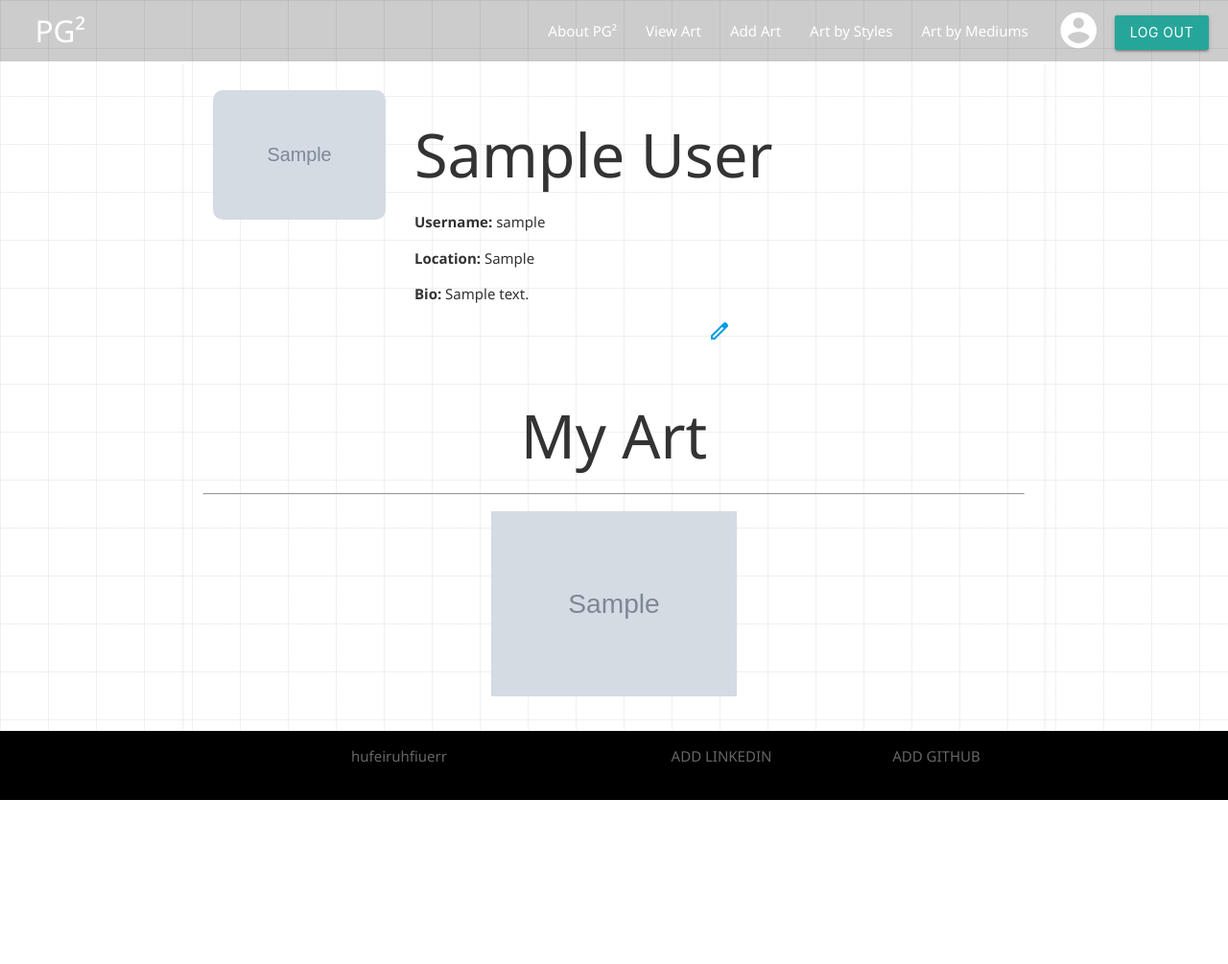
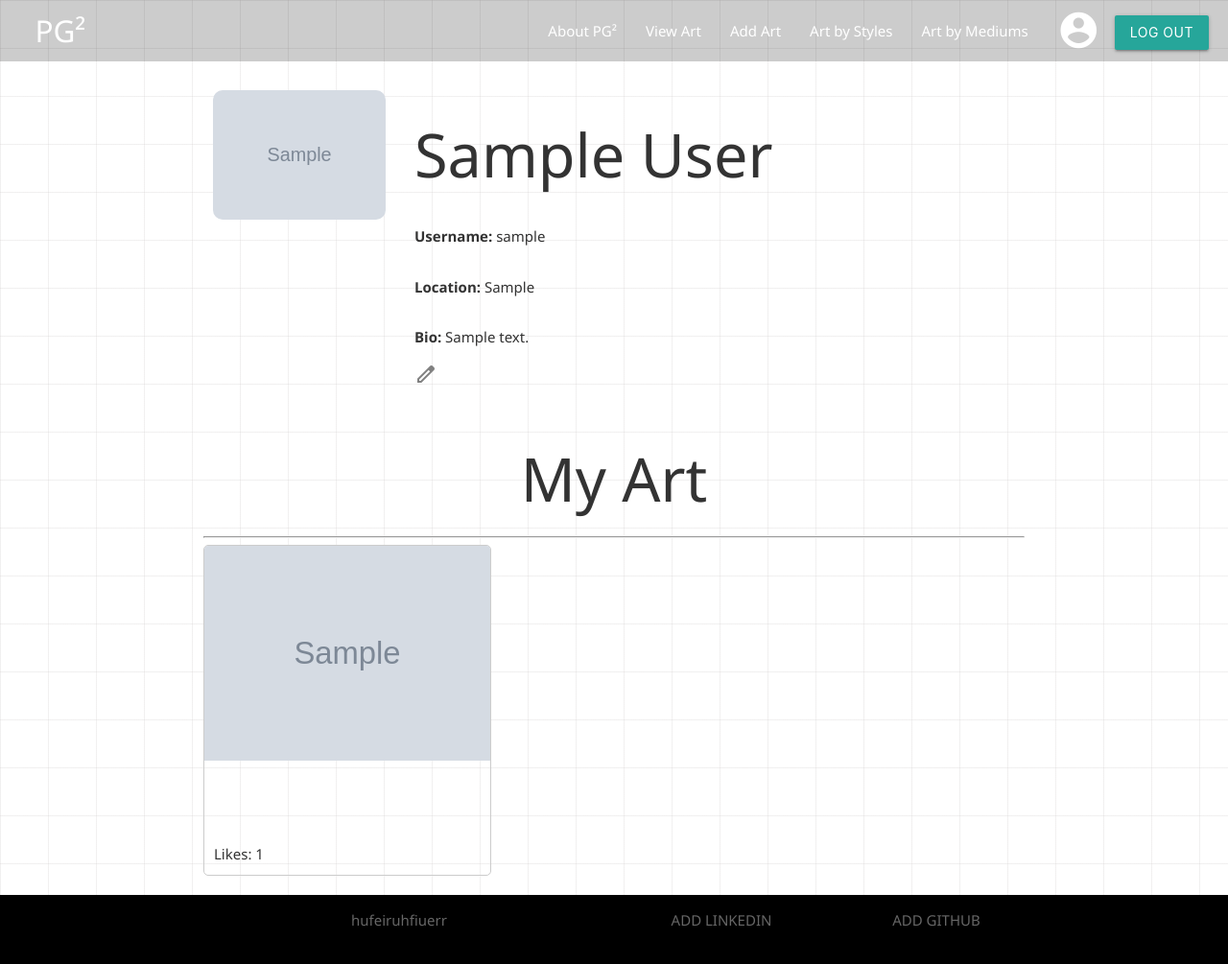
Before and after one commit to leon988/PG2, a Django app: page /profile/detail/ in a window 1280 px wide. Shown: the whole page at 96% size. Before the commit the page ends 834 px from the top, so only its background shows below. Run offline with Django 5.2, Linux system fonts and the light colour scheme; a user stored in the database is signed in; tables that the repository leaves empty hold one stand-in row (values such as "Sample post"); grey boxes marked "Sample" are stand-in pictures.

Commit message:
profile/style/medium details update with minor css changes

```diff
--- a/main_app/static/css/styles.css
+++ b/main_app/static/css/styles.css
@@ -12,6 +12,8 @@ body, html {
   display: flex;
   flex-direction: column;
   justify-content: center;
+  width: 100%;
+  min-width: 100%;
 }
 
 .home {
@@ -42,7 +44,6 @@ nav {
 main {
   flex: 1 0 auto;
   padding: 20px;
-  box-shadow: 0 2px 5px rgba(0,0,0,0.1);
 }
 
 footer.page-footer {
@@ -175,3 +176,52 @@ footer.page-footer {
 .comment-actions {
   margin-left: 20px; /* Optional space between content and actions */
 }
+
+h1 .medium-name, h1 .style-name  {
+  color: grey;
+}
+
+/* Profile Detail Layout */
+.profile-detail {
+  display: flex;
+  align-items: start; /* Aligns items to the start of the flex container */
+  justify-content: start;
+  margin-bottom: 20px;
+}
+
+.col.s6 {
+  width: 50%; /* Sets the width to half of the container for both the image and bio */
+}
+
+.profile-image {
+  flex: 0 0 200px;
+  padding: 10px;
+}
+
+.profile-image img {
+  width: 100%;
+  height: auto;
+  border-radius: 10px;
+}
+
+.bio-details {
+  flex: 1;
+  margin-left: 20px;
+  display: flex;
+  flex-direction: column;
+  align-items: flex-start;
+  justify-content: flex-start;
+}
+
+.bold-text {
+  font-weight: bold;
+}
+
+.edit-link {
+  text-align: center;
+  margin-top: auto;
+}
+
+.edit-link a {
+  color: gray;
+}
--- a/main_app/templates/profile/profile_detail.html
+++ b/main_app/templates/profile/profile_detail.html
@@ -1,47 +1,44 @@
 {% extends 'base.html' %}
 {% block content %}
 
-<!-- Profile Section -->
-<div style="display: flex; align-items: flex-start; justify-content: start; margin-bottom: 20px;">
-
+<div class="profile-detail">
     <!-- Profile Image -->
-    <div style="flex: 0 0 200px; padding: 10px;">
-        <img src="{{ user.profile.profile_pic }}" alt="Profile of {{ user.username }}" style="width:100%; height:auto; border-radius: 10px;">
+    <div class="col s6 profile-image">
+        <img src="{{ user.profile.profile_pic }}" alt="Profile of {{ user.username }}">
     </div>
 
     <!-- Bio and Details -->
-    <div style="flex: 1; margin-left: 20px;">
-        <div>
-
-            <!-- Name -->
-            <h1><strong>{{ user.first_name }} {{ user.last_name }}</strong></h1>
-
-            <!-- Username -->
-            <p><span style="font-weight: bold;">Username:</span> {{ user.username }}</p>
-
-            <!-- Location -->
-            <p><span style="font-weight: bold;">Location:</span> {{ user.profile.location }}</p>
-
-            <!-- Bio -->
-            <p><span style="font-weight: bold;">Bio:</span> {{ user.profile.bio }}</p>
-
-        </div>
-        <p style="text-align:center;"><a href="{% url 'profile_update' %}"><span class="material-symbols-outlined">edit</span></a></p>
+    <div class="col s6 bio-details">
+        <h1><strong>{{ user.first_name }} {{ user.last_name }}</strong></h1>
+        <p><span class="bold-text">Username:</span> {{ user.username }}</p>
+        <p><span class="bold-text">Location:</span> {{ user.profile.location }}</p>
+        <p><span class="bold-text">Bio:</span> {{ user.profile.bio }}</p>
+        <p class="edit-link"><a href="{% url 'profile_update' %}"><span class="material-symbols-outlined">edit</span></a></p>
     </div>
-
 </div>
 
-<!-- Art Header -->
-<h1 style="text-align:center;">My Art {{ style.get_name_display }}</h1>
+<h1 style="text-align:center;">My Art</h1>
 <hr>
 
 <!-- Art Works Gallery -->
-<div style="display: flex; flex-wrap: wrap; justify-content: space-around;">
-{% for art in user.art_set.all %}
-    <a href="{% url 'arts_detail' art.id %}" class="card-link" style="width: 30%; margin: 10px; display: block;">
-        <img src="{{ art.image }}" alt="{{ art.title }}" style="width: 100%; height:auto;">
-    </a>
-{% endfor %}
+<div class="card-grid">
+    {% for art in user.art_set.all %}
+        <div class="cards">
+            <a href="{% url 'arts_detail' art.id %}">
+                <div class="image-wrapper">
+                    <img src="{{ art.image }}" alt="{{ art.title }}">
+                    <div class="overlay">
+                        <span class="card-title">{{ art.title }}</span>
+                    </div>
+                </div>
+            </a>
+            <div class="card-content">
+                <div class="likes">
+                    Likes: {{ art.like }}
+                </div>
+            </div>
+        </div>
+    {% endfor %}
 </div>
 
 {% endblock %}
```
Also changed, not shown: main_app/templates/main_app/art_detail.html (+8 -9 lines), main_app/templates/main_app/medium_detail.html (+8 -7 lines), main_app/templates/main_app/profile_detailv2.html (deleted, +0 -37 lines), main_app/templates/main_app/style_detail.html (+4 -3 lines).
